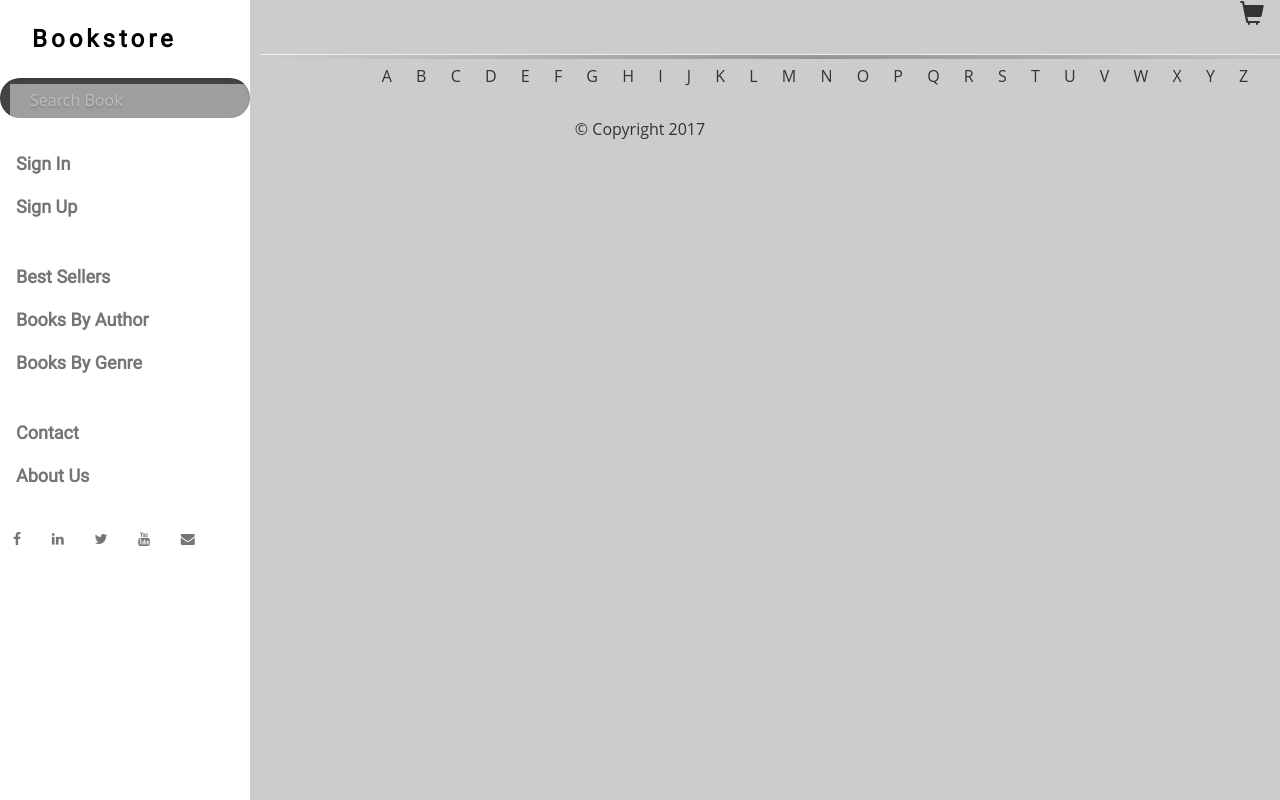
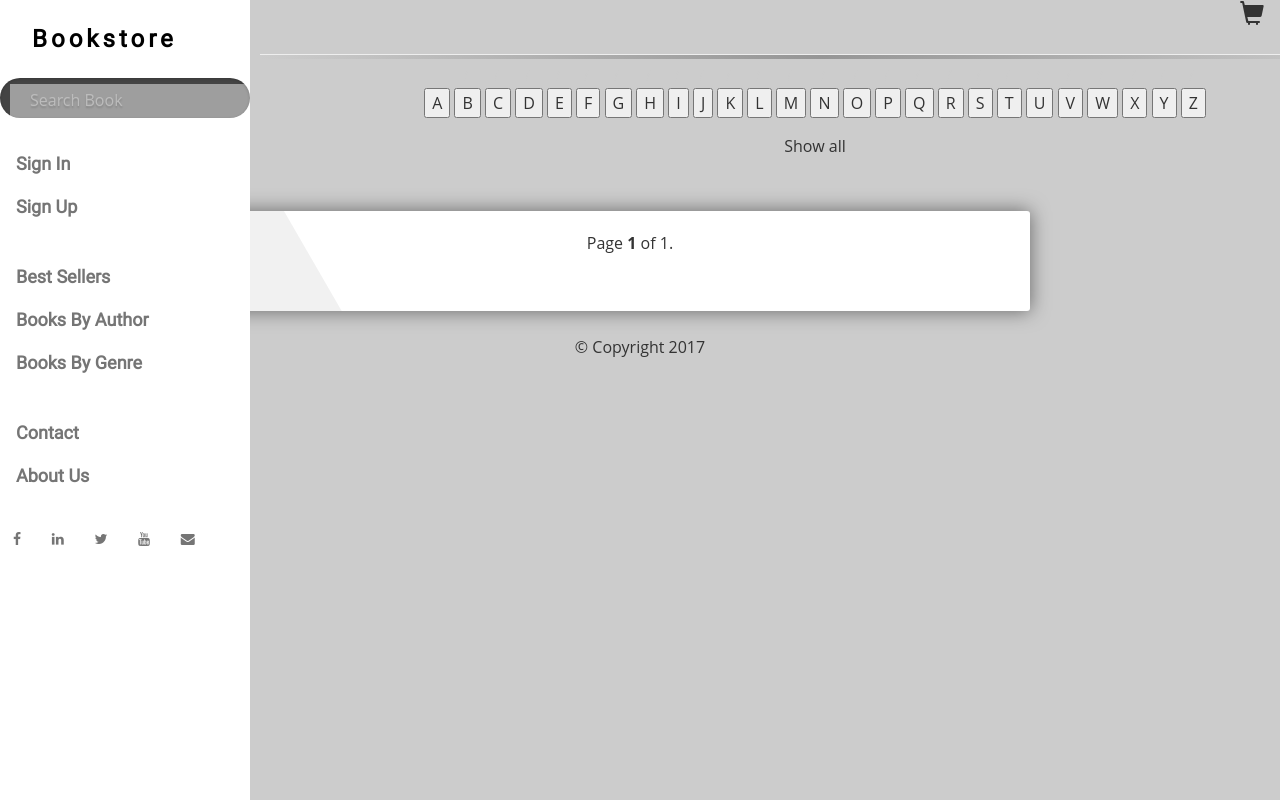
Before and after one commit to R4il/TheBookstore, a Django app: page /books/byauthor/ in a window 1280 px wide. Run offline with Django 3.2, Linux system fonts and the light colour scheme; data that the repository does not hold is empty; some libraries are stand-ins or nearby versions; some web fonts are replaced; grey boxes are pictures that could not be loaded.

Commit message:
Added Alphabetic Pagination to Authors Also added Numberic Pagination to it (max 20)

```diff
--- a/books/templates/books/allTheAuthors.html
+++ b/books/templates/books/allTheAuthors.html
@@ -168,34 +168,35 @@ hr {
 <div class="container">
         <hr class="hr-primary" />
         <ol class="breadcrumb bread-primary ">
-        <li><a href="#">A</a></li>
-        <li><a href="#">B</a></li>
-        <li><a href="#">C</a></li>
-        <li><a href="#">D</a></li>
-        <li><a href="#">E</a></li>
-        <li><a href="#">F</a></li>
-        <li><a href="#">G</a></li>
-        <li><a href="#">H</a></li>
-        <li><a href="#">I</a></li>
-        <li><a href="#">J</a></li>
-        <li><a href="#">K</a></li>
-        <li><a href="#">L</a></li>
-        <li><a href="#">M</a></li>
-        <li><a href="#">N</a></li>
-        <li><a href="#">O</a></li>
-        <li><a href="#">P</a></li>
-        <li><a href="#">Q</a></li>
-        <li><a href="#">R</a></li>
-        <li><a href="#">S</a></li>
-        <li><a href="#">T</a></li>
-        <li><a href="#">U</a></li>
-        <li><a href="#">V</a></li>
-        <li><a href="#">W</a></li>
-        <li><a href="#">X</a></li>
-        <li><a href="#">Y</a></li>
-        <li><a href="#">Z</a></li>
+
+        <li><form action="startswith"><input type="submit" name="letter" value="A"></form></li>
+        <li><form action="startswith"><input type="submit" name="letter" value="B"></form></li>
+        <li><form action="startswith"><input type="submit" name="letter" value="C"></form></li>
+        <li><form action="startswith"><input type="submit" name="letter" value="D"></form></li>
+        <li><form action="startswith"><input type="submit" name="letter" value="E"></form></li>
+        <li><form action="startswith"><input type="submit" name="letter" value="F"></form></li>
+        <li><form action="startswith"><input type="submit" name="letter" value="G"></form></li>
+        <li><form action="startswith"><input type="submit" name="letter" value="H"></form></li>
+        <li><form action="startswith"><input type="submit" name="letter" value="I"></form></li>
+        <li><form action="startswith"><input type="submit" name="letter" value="J"></form></li>
+        <li><form action="startswith"><input type="submit" name="letter" value="K"></form></li>
+        <li><form action="startswith"><input type="submit" name="letter" value="L"></form></li>
+        <li><form action="startswith"><input type="submit" name="letter" value="M"></form></li>
+        <li><form action="startswith"><input type="submit" name="letter" value="N"></form></li>
+        <li><form action="startswith"><input type="submit" name="letter" value="O"></form></li>
+        <li><form action="startswith"><input type="submit" name="letter" value="P"></form></li>
+        <li><form action="startswith"><input type="submit" name="letter" value="Q"></form></li>
+        <li><form action="startswith"><input type="submit" name="letter" value="R"></form></li>
+        <li><form action="startswith"><input type="submit" name="letter" value="S"></form></li>
+        <li><form action="startswith"><input type="submit" name="letter" value="T"></form></li>
+        <li><form action="startswith"><input type="submit" name="letter" value="U"></form></li>
+        <li><form action="startswith"><input type="submit" name="letter" value="V"></form></li>
+        <li><form action="startswith"><input type="submit" name="letter" value="W"></form></li>
+        <li><form action="startswith"><input type="submit" name="letter" value="X"></form></li>
+        <li><form action="startswith"><input type="submit" name="letter" value="Y"></form></li>
+        <li><form action="startswith"><input type="submit" name="letter" value="Z"></form></li>
+        <br/><a href="/books/byauthor/">Show all</a>
     </ol>
-
 
 </div>
 
@@ -204,7 +205,6 @@ hr {
     </div>
     <div class="w3-col w3-container m7 ">
         {% for author in all_authors %}
-
 
         <div class="content">
             <div class="card">
@@ -219,9 +219,6 @@ hr {
                 </div>
             </div>
             <br>
-
-
-
             {% endfor %}
         </div>
         <div class="w3-col w3-container m3 ">
@@ -231,6 +228,28 @@ hr {
             class="devicons devicons-python"> </span><span class="devicons devicons-codepen"></span><span
             class="devicons devicons-javascript_badge"></span><span class="devicons devicons-gulp"></span><span
             class="devicons devicons-angular"></span><span class="devicons devicons-sass"> </span></div>
+
+    <li>
+        <div class="content">
+            <div class="card">
+                <div class="firstinfo">
+                    <div class="profileinfo">
+                        {% if all_authors.has_previous %}
+                            <a class="w3-bar-item w3-button"  href="?page={{ all_books.previous_page_number }}" style="padding-left:15px" >Previous</a>
+                        {% endif %}
+                        <span class="current">
+                           Page <b>{{ all_authors.number }} </b> of {{ all_authors.paginator.num_pages }}.
+                        </span>
+                        {% if all_authors.has_next %}
+                            <a class="w3-bar-item w3-button"  href="?page={{ all_authors.next_page_number }}" style="padding-left:15px" >Next</a>
+                        {% endif %}
+                    </div>
+                </div>
+            </div>
+        </div>
+        <br>
+    </li>
+
 </div>
 <script>
 //triggered when modal is about to be shown
--- a/books/urls.py
+++ b/books/urls.py
@@ -13,7 +13,8 @@ urlpatterns = [
     url(r'byauthor/(?P<author_id>[0-9]+)/$', by_author, name='by_author'),
 
     # /books/byauthor/<Letter>/
-    url(r'author/#', author_details, name='authoralpha'),
+    # url(r'author/#', author_details, name='authoralpha'),
+    url(r'startswith', author_alpha, name='author_alpha'),
 
     # /books/byauthor/
     url(r'byauthor/$', authors, name='authors'),
--- a/books/views.py
+++ b/books/views.py
@@ -14,6 +14,18 @@ from django.core.paginator import Paginator, EmptyPage, PageNotAnInteger
 import logging
 
 # Create your views here.
+
+
+def author_alpha(request):
+    all_authors = Author.objects.all().order_by("last")
+    query = request.GET.get("letter")
+
+    if query:
+        all_authors = all_authors.filter(last__istartswith=query)
+    context = {
+        "all_authors": all_authors,
+    }
+    return render(request, 'books/allTheAuthors.html', context)
 
 
 def book_search(request):
@@ -101,11 +113,24 @@ def books(request):
 
 def authors(request):
     all_authors = Author.objects.all().order_by('last')
+    paginator = Paginator(all_authors, 20)# Show 20 contacts per page
+    page = request.GET.get('page')
+
+    try:
+        all_authors = paginator.page(page)
+    except PageNotAnInteger:
+        # If page is not an integer, deliver first page.
+        all_authors = paginator.page(1)
+    except EmptyPage:
+        # If page is out of range (e.g. 9999), deliver last page of results.
+        all_authors = paginator.page(paginator.num_pages)
+
     template = loader.get_template('books/allTheAuthors.html')
     context = {
         'all_authors': all_authors,
     }
     return HttpResponse(template.render(context, request))
+
 
 def authorsalpha(request):#tobe done
     all_authors = Author.objects.all().order_by('last')
```
